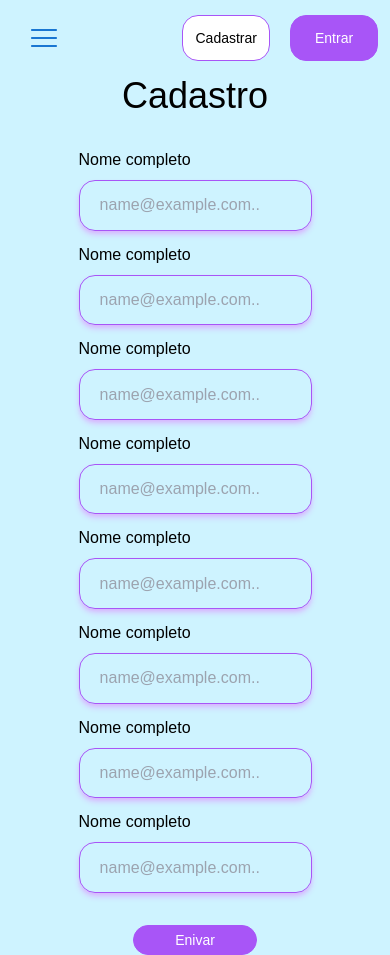
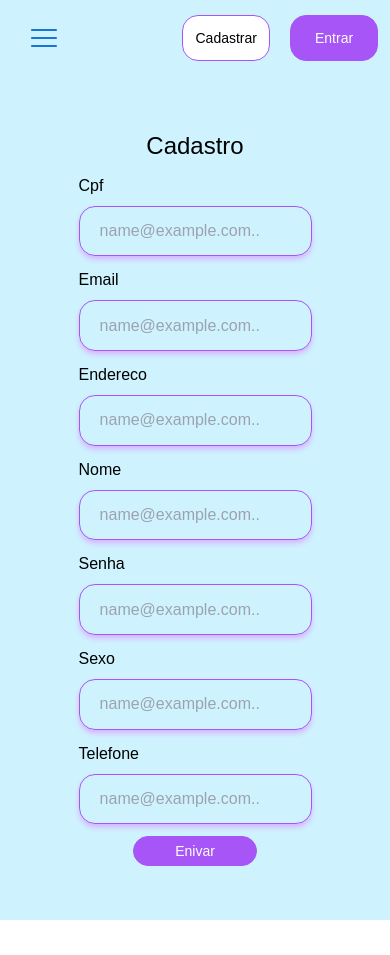
Before and after one commit to GabrielAlbanez/BH2, a React (Create React App) app in the folder web/: page /Register in a window 390 px wide. After the commit the page ends 920 px from the top, so only its background shows below. Built offline with nearby package versions, Linux system fonts and the light colour scheme.

Commit message:
telas register responsiva 2.0

```diff
--- a/web/src/Pages/index.tsx
+++ b/web/src/Pages/index.tsx
@@ -73,53 +73,48 @@ export default function Register() {
     ) : (
 
         <>
-     <div className={`transition-all duration-1000  w-full h-[100%] flex flex-col items-center justify-center gap-8 sm:gap-9
+        <div className={`transition-all duration-1000  w-full h-[100vh]  sm:h-[91vh] lg:h-[100%] xl:h-[91vh]  flex flex-col items-center justify-center gap-3  sm:gap-9
            ${pegarTema === "dark" ? "bg-[#202020] text-white" : "bg-[#CEF3FF]"}
            `}>
 
                <div>
-                <p className='text-4xl'>Cadastro</p>
+                   <p className='text-2xl sm:text-4xl'>Cadastro</p>
                </div>
-            <div className='flex flex-col gap-3 sm:gap-4  w-[80%] justify-center items-center sm:w-[100%] '>
+               <div className='flex flex-col gap-3 sm:gap-2  w-[80%] justify-center items-center sm:w-[100%] '>
                <div className='flex gap-2 flex-col '>
-                    <label htmlFor="">Nome completo</label>
-                    <div className='w-[100%] sm:w-[70vh]  md:w-[60vh] border-purple-500 border-[1px] flex items-center justify-center h-[6vh]  2xl:h-[6vh] rounded-2xl transition shadow-purple-300 shadow-md hover:shadow-lg hover:shadow-purple-500 '><input name='email' type="text" placeholder='name@example.com..' className='w-[93%] rounded-full h-[60%] border-white outline-0 bg-transparent p-3' /></div>
+                       <label htmlFor="">Cpf</label>
+                       <div className='w-[100%] sm:w-[70vh] md:w-[60vh] border-purple-500 border-[1px] flex items-center justify-center h-[6vh]  2xl:h-[6vh] rounded-2xl transition shadow-purple-300 shadow-md hover:shadow-lg hover:shadow-purple-500 '><input name='email' type="text" placeholder='name@example.com..' className='w-[93%] rounded-full h-[60%] border-white outline-0 bg-transparent p-3' /></div>
                    </div>
 
                    <div className='flex gap-2 flex-col '>
-                    <label htmlFor="">Nome completo</label>
+                       <label htmlFor="">Email</label>
                        <div className='w-[100%] sm:w-[70vh] md:w-[60vh] border-purple-500 border-[1px] flex items-center justify-center h-[6vh] 2xl:h-[6vh]  rounded-2xl transition shadow-purple-300 shadow-md hover:shadow-lg hover:shadow-purple-500 '><input name='email' type="text" placeholder='name@example.com..' className='w-[93%] rounded-full h-[60%] border-white outline-0 bg-transparent p-3' /></div>
                    </div>
 
 
                    <div className='flex gap-2 flex-col '>
-                    <label htmlFor="">Nome completo</label>
+                       <label htmlFor="">Endereco</label>
                        <div className='w-[100%] sm:w-[70vh] md:w-[60vh] border-purple-500 border-[1px] flex items-center justify-center h-[6vh] 2xl:h-[6vh]  rounded-2xl transition shadow-purple-300 shadow-md hover:shadow-lg hover:shadow-purple-500 '><input name='email' type="text" placeholder='name@example.com..' className='w-[93%] rounded-full h-[60%] border-white outline-0 bg-transparent p-3' /></div>
                    </div>
 
 
                    <div className='flex gap-2 flex-col '>
-                    <label htmlFor="">Nome completo</label>
+                       <label htmlFor="">Nome</label>
                        <div className='w-[100%] sm:w-[70vh] md:w-[60vh] border-purple-500 border-[1px] flex items-center justify-center h-[6vh] 2xl:h-[6vh]  rounded-2xl transition shadow-purple-300 shadow-md hover:shadow-lg hover:shadow-purple-500 '><input name='email' type="text" placeholder='name@example.com..' className='w-[93%] rounded-full h-[60%] border-white outline-0 bg-transparent p-3' /></div>
                    </div>
 
                    <div className='flex gap-2 flex-col '>
-                    <label htmlFor="">Nome completo</label>
+                       <label htmlFor="">Senha</label>
                        <div className='w-[100%] sm:w-[70vh] md:w-[60vh] border-purple-500 border-[1px] flex items-center justify-center h-[6vh] 2xl:h-[6vh]  rounded-2xl transition shadow-purple-300 shadow-md hover:shadow-lg hover:shadow-purple-500 '><input name='email' type="text" placeholder='name@example.com..' className='w-[93%] rounded-full h-[60%] border-white outline-0 bg-transparent p-3' /></div>
                    </div>
 
                    <div className='flex gap-2 flex-col '>
-                    <label htmlFor="">Nome completo</label>
+                       <label htmlFor="">Sexo</label>
                        <div className='w-[100%] sm:w-[70vh] md:w-[60vh] border-purple-500 border-[1px] flex items-center justify-center h-[6vh] 2xl:h-[6vh]  rounded-2xl transition shadow-purple-300 shadow-md hover:shadow-lg hover:shadow-purple-500 '><input name='email' type="text" placeholder='name@example.com..' className='w-[93%] rounded-full h-[60%] border-white outline-0 bg-transparent p-3' /></div>
                    </div>
 
                    <div className='flex gap-2 flex-col '>
-                    <label htmlFor="">Nome completo</label>
-                    <div className='w-[100%] sm:w-[70vh] md:w-[60vh] border-purple-500 border-[1px] flex items-center justify-center h-[6vh] 2xl:h-[6vh]  rounded-2xl transition shadow-purple-300 shadow-md hover:shadow-lg hover:shadow-purple-500 '><input name='email' type="text" placeholder='name@example.com..' className='w-[93%] rounded-full h-[60%] border-white outline-0 bg-transparent p-3' /></div>
-                </div>
-
-                <div className='flex gap-2 flex-col '>
-                    <label htmlFor="">Nome completo</label>
+                       <label htmlFor="">Telefone</label>
                        <div className='w-[100%] sm:w-[70vh] md:w-[60vh] border-purple-500 border-[1px] flex items-center justify-center h-[6vh] 2xl:h-[6vh]  rounded-2xl transition shadow-purple-300 shadow-md hover:shadow-lg hover:shadow-purple-500 '><input name='email' type="text" placeholder='name@example.com..' className='w-[93%] rounded-full h-[60%] border-white outline-0 bg-transparent p-3' /></div>
                    </div>
 
```
Lines whose indentation alone changed are shown as unchanged.
